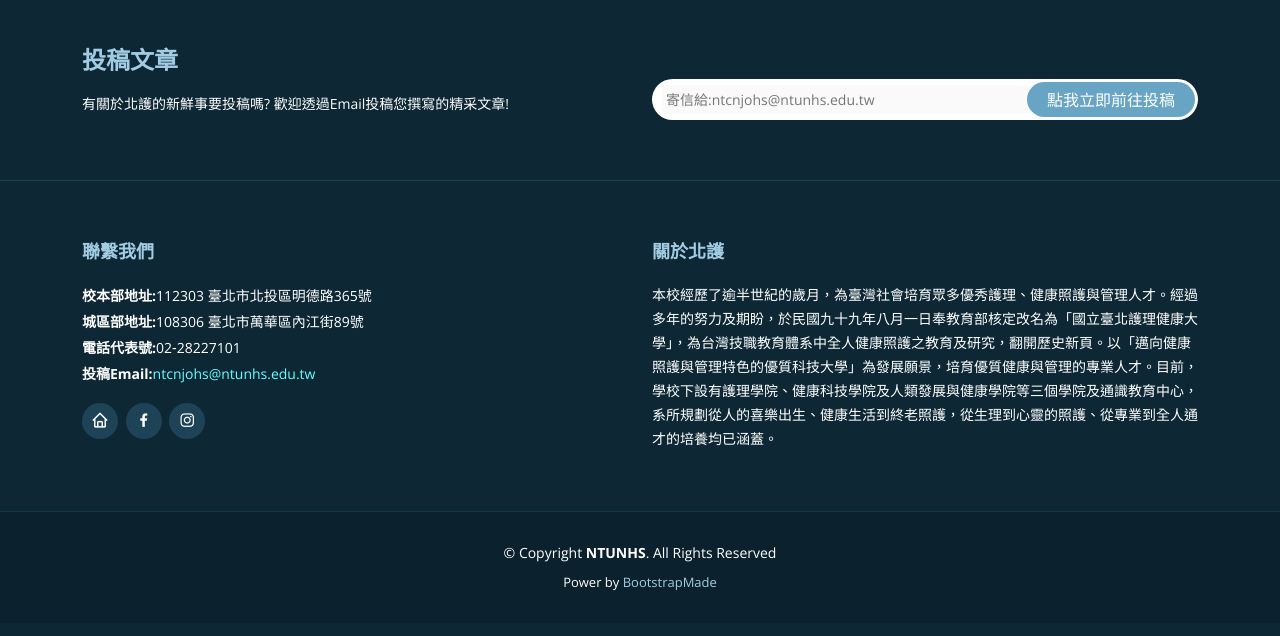
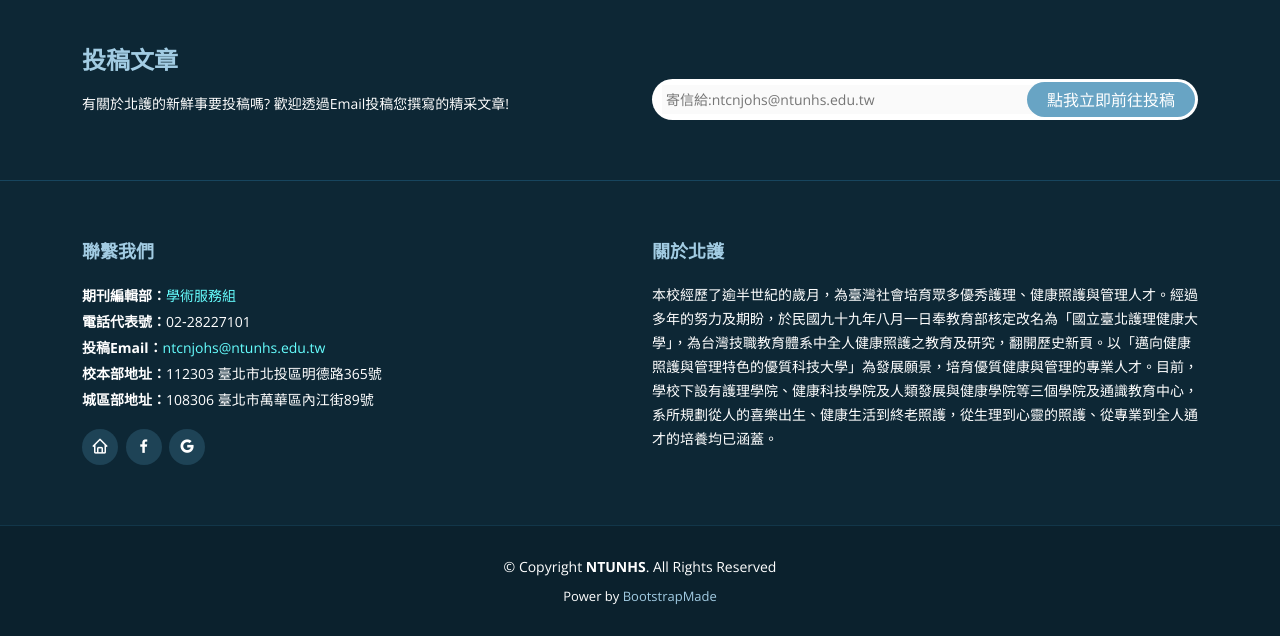
Before and after one commit to luckypig3400/Ntunhs_RWD_Periodical_e-News_System, a PHP site: page /views/categoriesSummary.php in a window 1280 px wide. Shown: the part 492-1128 px from the top of the page. Before the commit the page ends 1083 px from the top, so only its background shows below. Run offline with PHP 8.4, Linux system fonts and the light colour scheme; data comes from the database, SQL or seed files in the repository; data that the repository does not hold is empty; some libraries are stand-ins or nearby versions.

Commit message:
update: footer contact info

```diff
--- a/views/partials/footer.php
+++ b/views/partials/footer.php
@@ -4,7 +4,9 @@
     <div class="footer-newsletter">
         <div class="container">
             <div class="row" style="text-align: center;">
-                <h4 id="articleInfoTitle" hidden> 北護校訊電子期刊 第 period 期 year 年 month 月<br><br><hr></h4>
+                <h4 id="articleInfoTitle" hidden> 北護校訊電子期刊 第 period 期 year 年 month 月<br><br>
+                    <hr>
+                </h4>
             </div>
             <div class="row">
                 <div class="col-lg-6">
@@ -26,15 +28,16 @@
                 <div class="col-lg-6 col-md-6 footer-contact">
                     <h4>聯繫我們</h4>
                     <p>
-                        <strong>校本部地址:</strong>112303 臺北市北投區明德路365號<br>
-                        <strong>城區部地址:</strong>108306 臺北市萬華區內江街89號<br>
-                        <strong>電話代表號:</strong>02‐28227101<br>
-                        <strong>投稿Email:</strong><a href="mailto:ntcnjohs@ntunhs.edu.tw" style="color: #6FF;">ntcnjohs@ntunhs.edu.tw</a><br>
+                        <strong>期刊編輯部：</strong><a href="https://academic.ntunhs.edu.tw/files/11-1001-103.php" target="_blank" style="color: #6FF;">學術服務組</a><br>
+                        <strong>電話代表號：</strong>02‐28227101<br>
+                        <strong>投稿Email：</strong><a href="mailto:ntcnjohs@ntunhs.edu.tw" style="color: #6FF;">ntcnjohs@ntunhs.edu.tw</a><br>
+                        <strong>校本部地址：</strong>112303 臺北市北投區明德路365號<br>
+                        <strong>城區部地址：</strong>108306 臺北市萬華區內江街89號<br>
                     </p>
                     <div class="social-links mt-3">
                         <a href="https://www.ntunhs.edu.tw" class="twitter" target="_blank"><i class="bx bx-home"></i></a>
-                        <a href="https://www.facebook.com/國立臺北護理健康大學學生會-250036891683408/" class="facebook" target="_blank"><i class="bx bxl-facebook"></i></a>
-                        <a href="https://www.instagram.com/explore/locations/187742564588211/" class="instagram" target="_blank"><i class="bx bxl-instagram"></i></a>
+                        <a href="https://www.facebook.com/pages/國立臺北護理健康大學/146622128699569" class="facebook" target="_blank"><i class="bx bxl-facebook"></i></a>
+                        <a href="https://www.google.com/search?q=國立台北護理健康大學&oq=國北護" class="google" target="_blank"><i class="bx bxl-google"></i></a>
                     </div>
                 </div>
 
@@ -57,7 +60,7 @@
             <!-- You can delete the links only if you purchased the pro version. -->
             <!-- Licensing information: https://bootstrapmade.com/license/ -->
             <!-- Purchase the pro version with working PHP/AJAX contact form: https://bootstrapmade.com/free-bootstrap-template-corporate-moderna/ -->
-            Power by <a href="https://bootstrapmade.com/">BootstrapMade</a>
+            Power by <a href="https://bootstrapmade.com/" target="_blank">BootstrapMade</a>
         </div>
     </div>
 </footer><!-- End Footer -->
```
Also changed, not shown: README.md.
